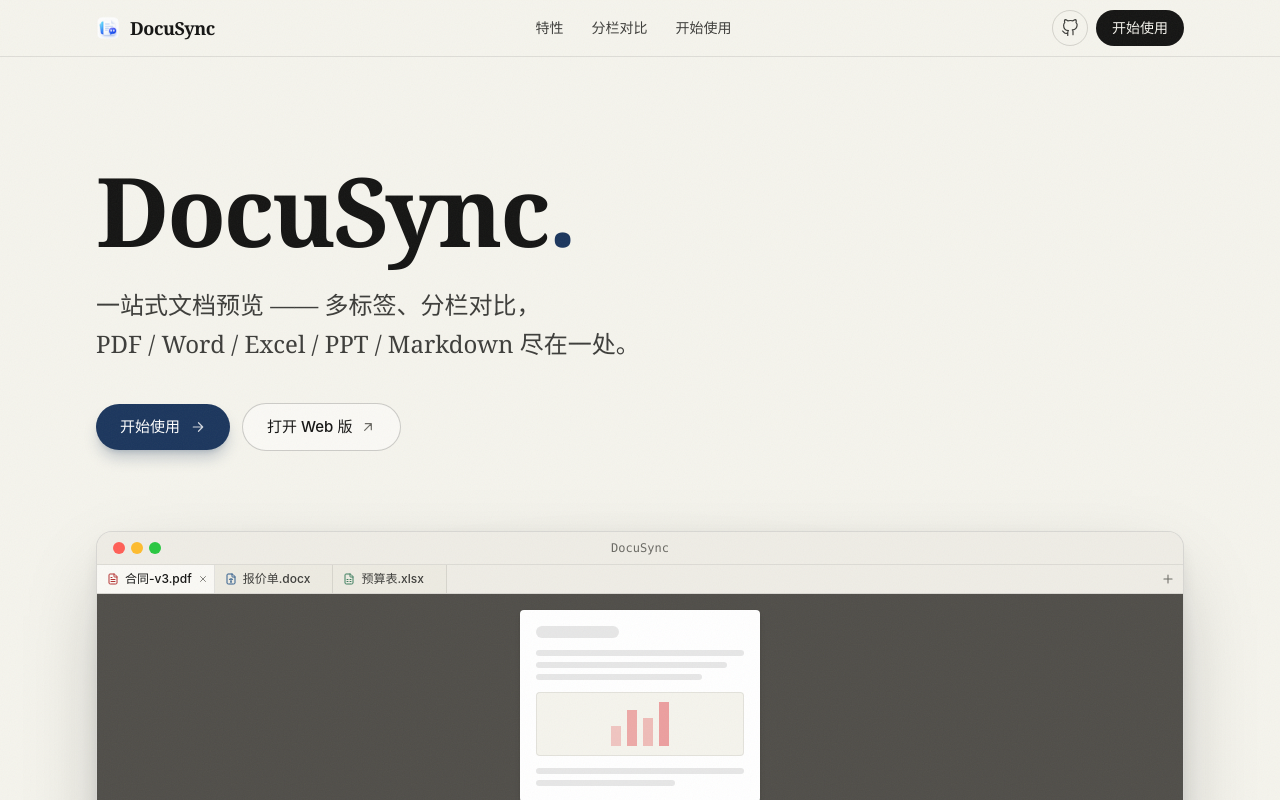
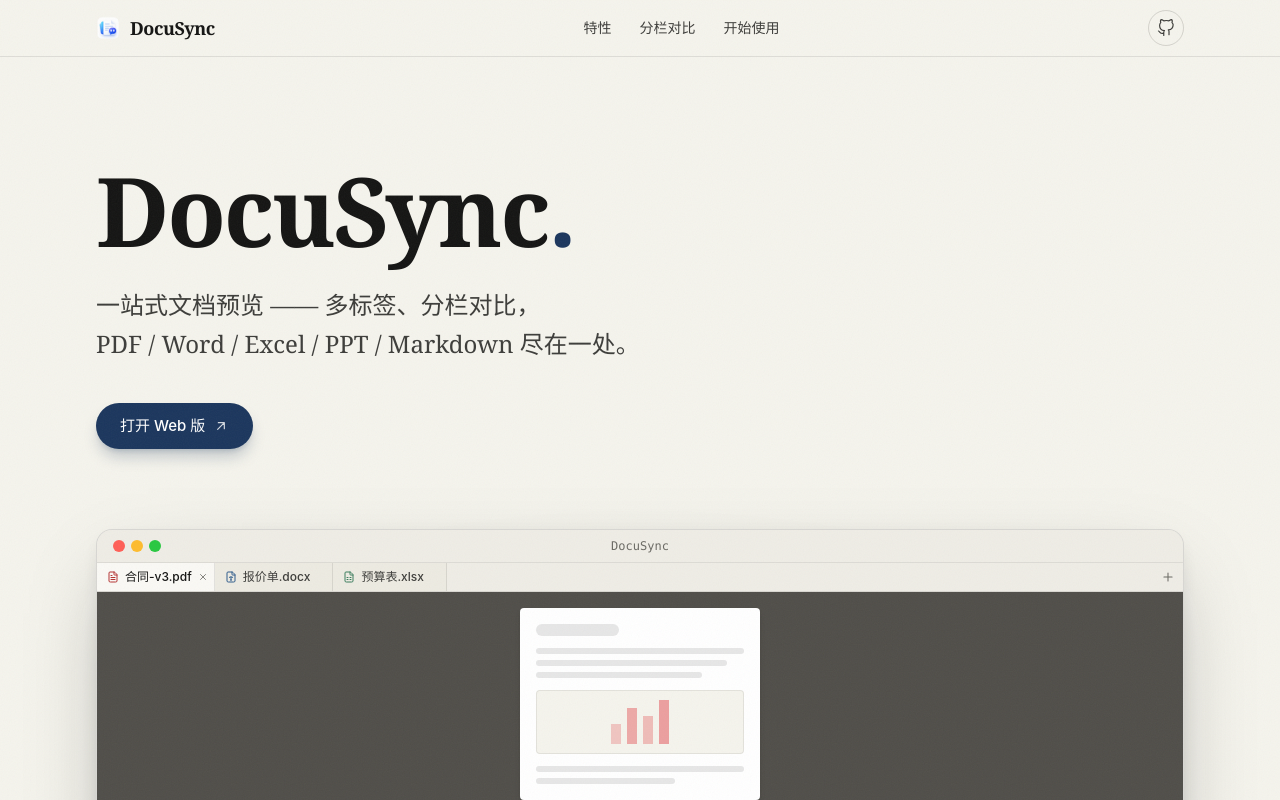
Before and after one commit to ShuCrown/DocuSync, a React (Vite) app in the folder landing/: page / in a window 1280 px wide. Shown: the top 800 px of the page. Built offline with nearby package versions, Linux system fonts and the light colour scheme.

Commit message:
feat(landing): prioritize web version and simplify nav CTAs
Co-authored-by: TRAE CLI <traecli@bytedance.com>

```diff
--- a/landing/src/components/Hero.tsx
+++ b/landing/src/components/Hero.tsx
@@ -28,20 +28,13 @@ export default function Hero() {
           style={{ animationDelay: '0.32s' }}
         >
           <a
-            href="#start"
-            className="inline-flex items-center gap-2.5 rounded-full bg-accent px-6 py-3 text-[15px] font-medium text-white shadow-lg shadow-accent/25 transition hover:-translate-y-0.5 hover:bg-accent-bright"
-          >
-            开始使用
-            <IconArrowUpRight className="h-4 w-4 rotate-45 text-white/80" />
-          </a>
-          <a
             href={LINKS.webApp}
             target="_blank"
             rel="noreferrer"
-            className="group inline-flex items-center gap-2 rounded-full border border-ink/20 bg-card px-6 py-3 text-[15px] font-medium text-ink transition hover:-translate-y-0.5 hover:border-ink/50"
+            className="group inline-flex items-center gap-2 rounded-full bg-accent px-6 py-3 text-[15px] font-medium text-white shadow-lg shadow-accent/25 transition hover:-translate-y-0.5 hover:bg-accent-bright"
           >
             打开 Web 版
-            <IconArrowUpRight className="h-4 w-4 text-ink-faint transition group-hover:-translate-y-0.5 group-hover:translate-x-0.5 group-hover:text-accent" />
+            <IconArrowUpRight className="h-4 w-4 text-white/80 transition group-hover:-translate-y-0.5 group-hover:translate-x-0.5" />
           </a>
         </div>
       </div>
--- a/landing/src/components/Nav.tsx
+++ b/landing/src/components/Nav.tsx
@@ -34,12 +34,6 @@ export default function Nav() {
           >
             <IconGithub className="h-[18px] w-[18px]" />
           </a>
-          <a
-            href="#start"
-            className="rounded-full bg-ink px-4 py-2 text-sm font-medium text-paper transition hover:bg-accent"
-          >
-            开始使用
-          </a>
         </div>
       </div>
     </header>
--- a/landing/src/components/Start.tsx
+++ b/landing/src/components/Start.tsx
@@ -3,7 +3,7 @@ import Reveal from './Reveal'
 import SectionHeading from './SectionHeading'
 import { IconArrowUpRight, IconDownload } from './icons'
 
-/** 04 · 开始使用：桌面端 / Web 版双入口 */
+/** 04 · 开始使用：Web 版优先，桌面端为进阶选择 */
 export default function Start() {
   const dlLabel = downloadLabel(detectOS())
 
@@ -15,23 +15,48 @@ export default function Start() {
             index="04"
             label="开始使用"
             title="三分钟上手。"
-            sub="两条路，通向同一个界面：装一个桌面 App，或者打开浏览器。"
+            sub="推荐直接打开 Web 版：不用安装，浏览器里就是完整功能；桌面端留给本地文件为主的场景。"
           />
         </Reveal>
 
         <div className="mt-12 grid gap-4 md:grid-cols-2">
           <Reveal>
             <div className="flex h-full flex-col rounded-xl border border-ink/15 bg-card p-8">
+              <h3 className="flex items-center gap-2.5 font-serif text-2xl font-bold text-ink">
+                Web 版
+                <span className="rounded-full bg-accent/10 px-2.5 py-0.5 font-mono text-[11px] font-normal text-accent">
+                  推荐
+                </span>
+              </h3>
+              <p className="mt-3 text-sm leading-7 text-ink-soft">
+                无需安装，打开网页就能上传预览，同一套界面、同一套分栏与快捷键，随手分享链接也靠它。
+              </p>
+              <div className="mt-auto pt-8">
+                <a
+                  href={LINKS.webApp}
+                  target="_blank"
+                  rel="noreferrer"
+                  className="group inline-flex items-center gap-2 rounded-full bg-accent px-6 py-3 text-[15px] font-medium text-white shadow-lg shadow-accent/25 transition hover:-translate-y-0.5 hover:bg-accent-bright"
+                >
+                  打开 Web 版
+                  <IconArrowUpRight className="h-4 w-4 text-white/80 transition group-hover:-translate-y-0.5 group-hover:translate-x-0.5" />
+                </a>
+              </div>
+            </div>
+          </Reveal>
+
+          <Reveal delay={80}>
+            <div className="flex h-full flex-col rounded-xl border border-ink/15 p-8">
               <h3 className="font-serif text-2xl font-bold text-ink">桌面端</h3>
               <p className="mt-3 text-sm leading-7 text-ink-soft">
-                macOS（Apple Silicon）下载 .dmg，Windows 下载 .msi / .exe；拖进应用程序文件夹即可，内置自动更新。
+                需要离线预览本地文件时再装：macOS（Apple Silicon）下载 .dmg，Windows 下载 .msi / .exe，内置自动更新。
               </p>
               <div className="mt-auto pt-8">
                 <a
                   href={LINKS.releases}
                   target="_blank"
                   rel="noreferrer"
-                  className="inline-flex items-center gap-2.5 rounded-full bg-accent px-6 py-3 text-[15px] font-medium text-white shadow-lg shadow-accent/25 transition hover:-translate-y-0.5 hover:bg-accent-bright"
+                  className="inline-flex items-center gap-2.5 rounded-full border border-ink/20 bg-card px-6 py-3 text-[15px] font-medium text-ink transition hover:-translate-y-0.5 hover:border-accent hover:text-accent"
                 >
                   <IconDownload className="h-[18px] w-[18px]" />
                   {dlLabel}
@@ -39,26 +64,6 @@ export default function Start() {
                 <p className="mt-4 font-mono text-[11px] text-ink-faint">
                   全部安装包见 GitHub Releases
                 </p>
-              </div>
-            </div>
-          </Reveal>
-
-          <Reveal delay={80}>
-            <div className="flex h-full flex-col rounded-xl border border-ink/15 p-8">
-              <h3 className="font-serif text-2xl font-bold text-ink">Web 版</h3>
-              <p className="mt-3 text-sm leading-7 text-ink-soft">
-                不想安装？打开网页就能上传预览，浏览器里就是同一套界面、同一套快捷键。
-              </p>
-              <div className="mt-auto pt-8">
-                <a
-                  href={LINKS.webApp}
-                  target="_blank"
-                  rel="noreferrer"
-                  className="group inline-flex items-center gap-2 rounded-full border border-ink/20 bg-card px-6 py-3 text-[15px] font-medium text-ink transition hover:-translate-y-0.5 hover:border-accent hover:text-accent"
-                >
-                  打开 docusync.pages.dev
-                  <IconArrowUpRight className="h-4 w-4 text-ink-faint transition group-hover:-translate-y-0.5 group-hover:translate-x-0.5 group-hover:text-accent" />
-                </a>
               </div>
             </div>
           </Reveal>
```
